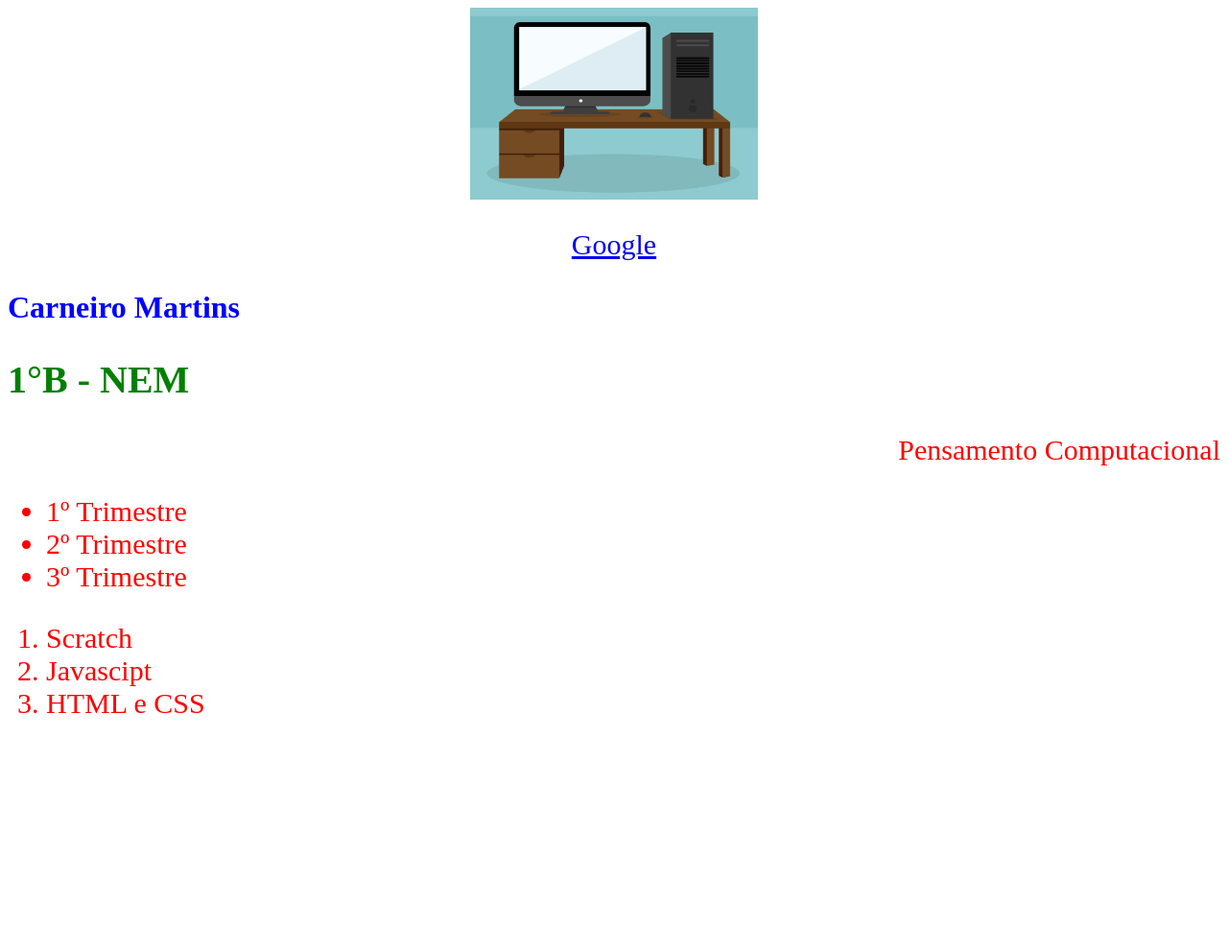
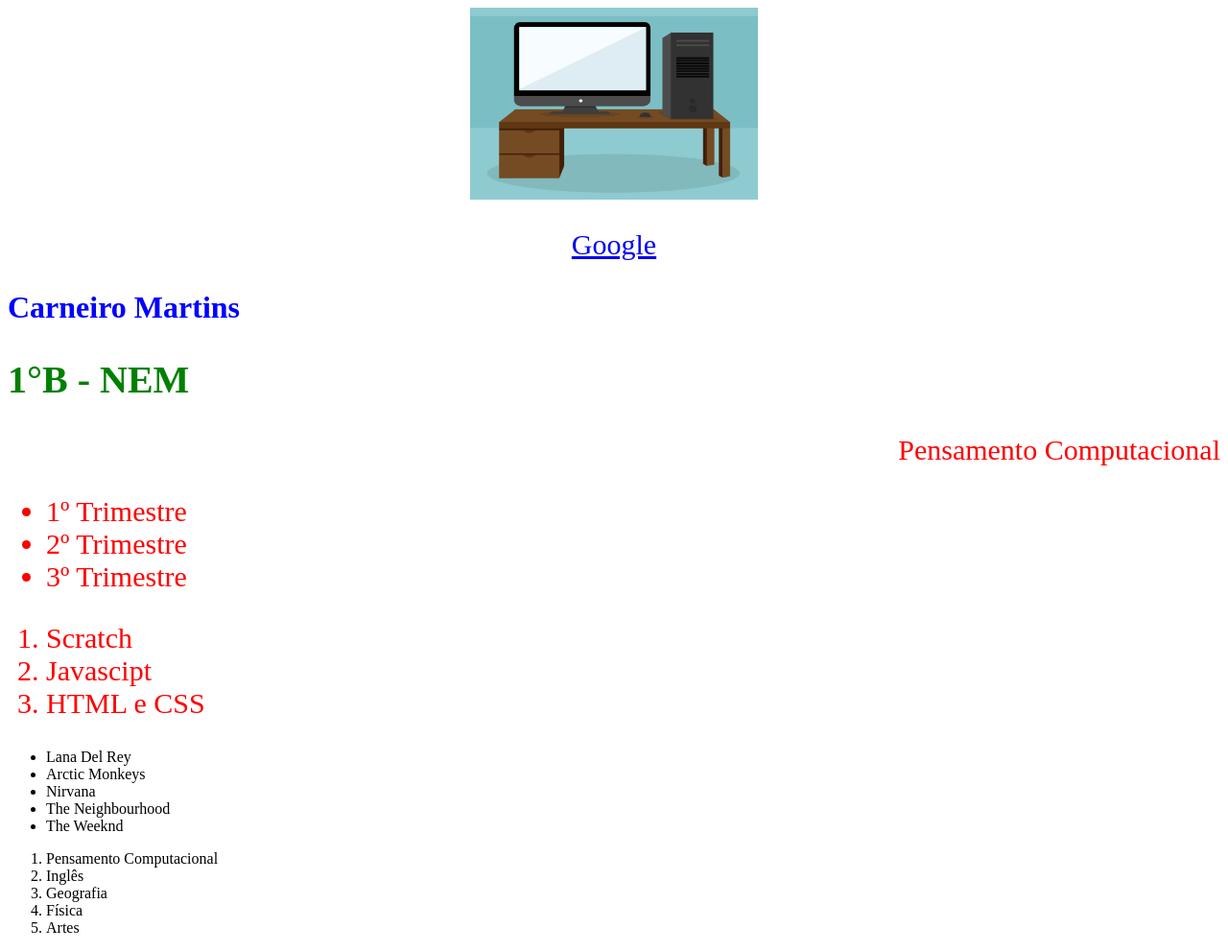
Before and after one commit to leticinhaaaaaaaaaaaaaa/1B-Leticia-Alves-Taborda, a plain HTML site: page index.html in a window 1280 px wide. Shown: the whole page at 96% size. Before the commit the page ends 800 px from the top, so only its background shows below. Drawn offline with Linux system fonts and the light colour scheme.

Commit message:
Update index.html

```diff
--- a/index.html
+++ b/index.html
@@ -17,4 +17,18 @@
 <li>Javascipt</li>
 <li>HTML e CSS</li>
 </ol>
+<ul class="minhalista">
+<li>Lana Del Rey
+<li>Arctic Monkeys
+<li>Nirvana
+<li>The Neighbourhood
+<li>The Weeknd
+</ul>
+<ol class="minhalista">
+<li>Pensamento Computacional
+<li>Inglês
+<li>Geografia
+<li>Física
+<li>Artes
+</ol>
 </body>
```
